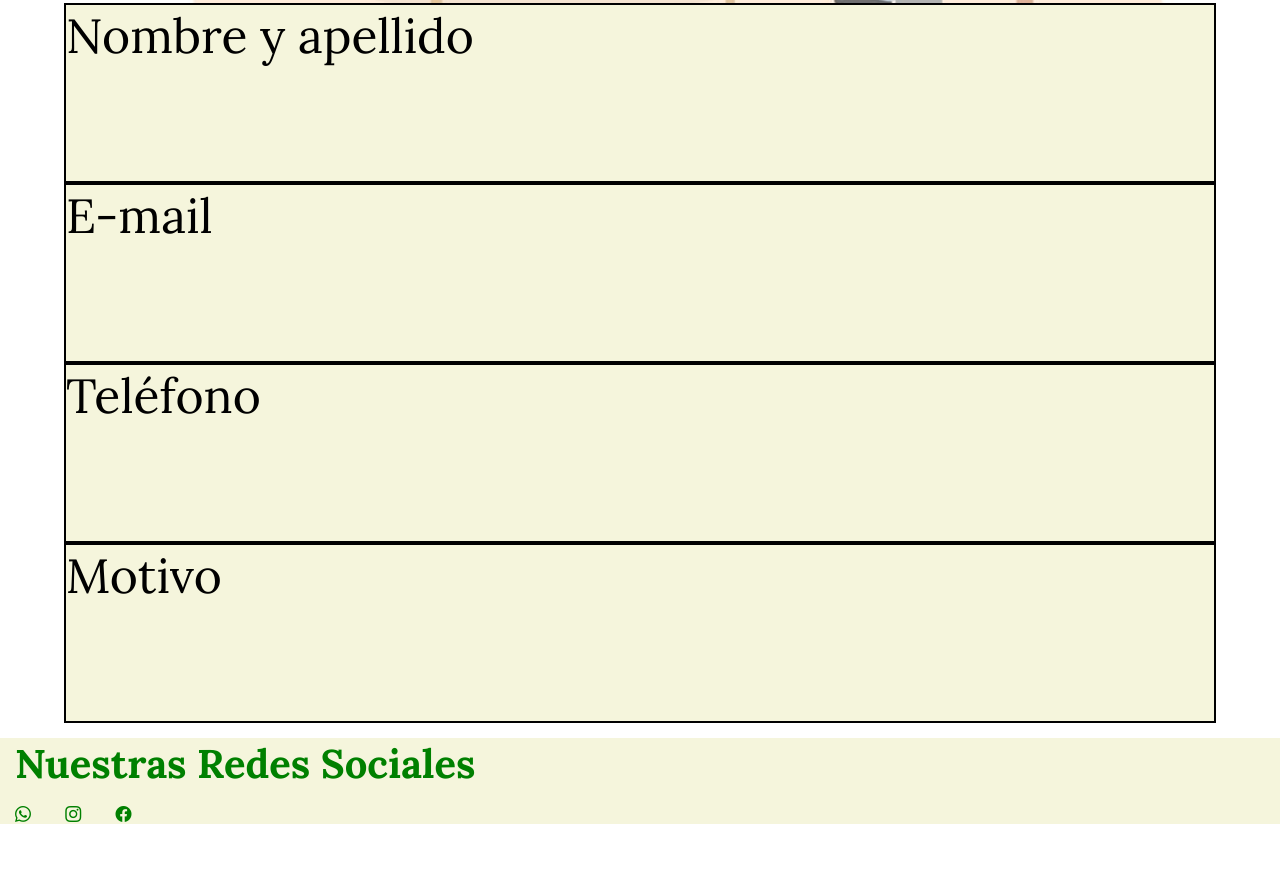
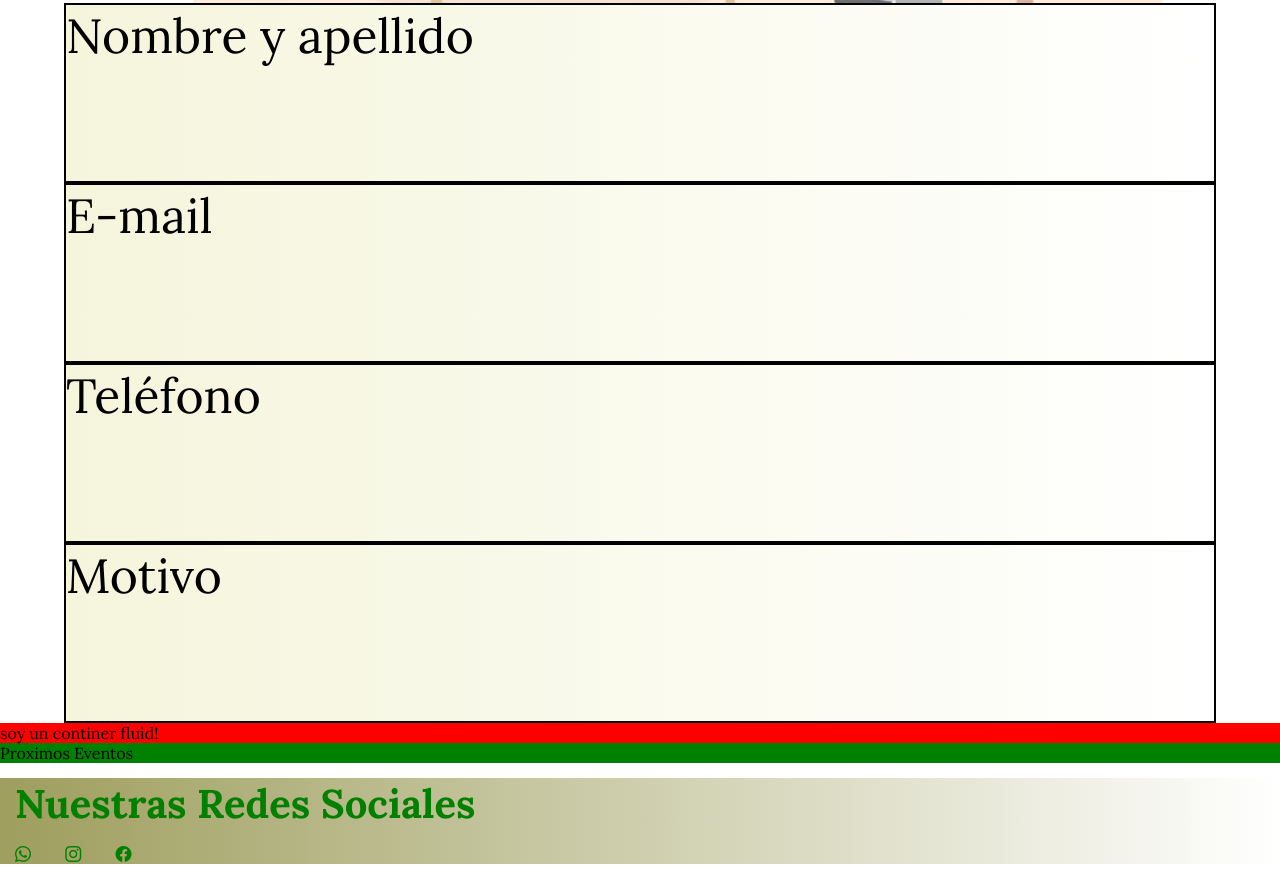
Before and after one commit to JuanManuelGasinghini/preentrega2.gasinghini, a plain HTML site: page contacto.html in a window 1280 px wide. Shown: the part 703-1582 px from the top of the page. Before the commit the page ends 1542 px from the top, so only its background shows below. Drawn offline with nearby package versions, Linux system fonts and the light colour scheme.

Commit message:
transiciones

```diff
--- a/contacto.html
+++ b/contacto.html
@@ -46,6 +46,15 @@
 
                 </div>
 
+                <div class="container novedades">
+                    soy un continer fluid!
+                </div>
+
+                <div class="container eventos">
+                    Proximos Eventos
+                 </div>
+
+                 <script src="https://cdn.jsdelivr.net/npm/bootstrap-icons@1.9.1/font/bootstrap-icons.css"></script>
     </main>
 
     <footer>
--- a/css/style.css
+++ b/css/style.css
@@ -143,7 +143,7 @@ text-align: center;
 }
  */
 .consultorios_title{
-background-color: papayawhip;
+    background: linear-gradient(to left, white,rgb(158, 158, 94));
 text-align: center;
 padding: 14px;
 }
@@ -195,7 +195,7 @@ border-radius: 20px;
 
 /* ----consult2 */
 .consultorios2_title{
-    background-color: papayawhip;
+    background: linear-gradient(to left, white,rgb(158, 158, 94));
     text-align: center;
     padding: 14px;
     }
@@ -215,7 +215,8 @@ border-radius: 20px;
     }
 
     .tarjetac2{
-    background-color:papayawhip;
+        /* background: linear-gradient(to left, yellow, beige ); */
+     background-color:papayawhip;
     border: solid 2px black;
     border-radius: 20px;
     width: 180px;
@@ -391,14 +392,14 @@ min-width: 300px;
 .cajacons{
     width: 200px;
     height: 200px;
-    background-color: whitesmoke;
+    background: linear-gradient(to left, white, beige );
     border: solid 2px black;
     font-size: 3rem;
 }
 
 @media (min-width:480px){
     .cajacons{
-        background-color:beige;
+        background:linear-gradient( to right, beige white);
         width: 90%;
     }
 }
@@ -564,14 +565,14 @@ padding: 15px 15px;
 
       /* ------footer------- */
       .footer{
-        background-color: beige;
+        background: linear-gradient(to left, white,rgb(158, 158, 94));
         width: 100%;
         display: flex;
         flex-direction: row;
         padding: 15px 15px;
       }
       .redes{
-        background-color: beige;
+        background: linear-gradient(to left, white,rgb(158, 158, 94));
         color: green;
         padding: 15x;
 align-items: flex-start;
@@ -604,3 +605,10 @@ align-items: flex-end;
       height: 5vh;
 
       }
+
+.novedades{
+    background-color: red;
+}
+.eventos{
+    background-color: green;
+}
```
Also changed, not shown: consultorios.html (+1 -1 lines), index.html (+1 -0 lines).
